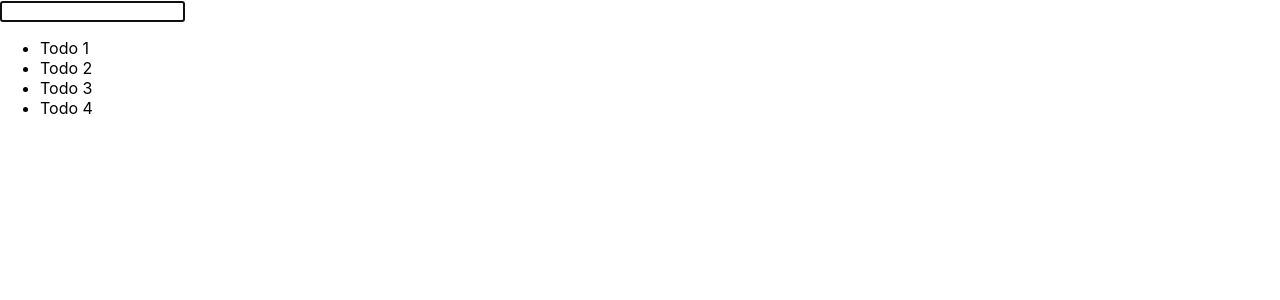
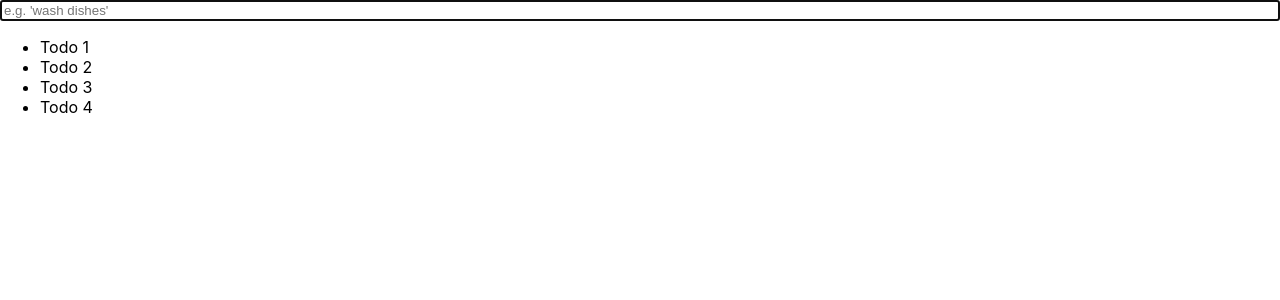
Before and after one commit to Pistch/notanota, a React (Create React App) app in the folder client/todos/: page / in a window 1280 px wide. Shown: the top 300 px of the page. Built offline with nearby package versions, Linux system fonts and the light colour scheme.

Commit message:
separate main input

```diff
--- /dev/null
+++ b/client/todos/src/components/MainInput/MainInput.tsx
@@ -0,0 +1,40 @@
+import React, { useCallback, useState } from 'react';
+
+import { Key, useGlobalKeystroke } from '../../hooks/useGlobalKeystroke';
+
+export interface IMainInputProps {
+    onSubmit: (text: string) => void;
+    initialValue?: string;
+    placeholder?: string;
+}
+
+export function MainInput(props: IMainInputProps) {
+    const { onSubmit, placeholder } = props;
+    const [inputValue, setInputValue] = useState(props.initialValue || '');
+    const handleInputBlur = useCallback((evt) => {
+        evt.target.focus();
+    }, []);
+    const handleInputChange = useCallback((evt) => {
+        setInputValue(evt.target.value);
+    }, [setInputValue]);
+    const handleSubmit = useCallback(() => {
+        if (!inputValue.trim()) {
+            return;
+        }
+
+        onSubmit(inputValue);
+        setInputValue('');
+    }, [onSubmit]);
+
+    useGlobalKeystroke(Key.Enter, handleSubmit);
+
+    return (
+        <input
+            autoFocus
+            value={inputValue}
+            placeholder={placeholder}
+            onChange={handleInputChange}
+            onBlur={handleInputBlur}
+        />
+    );
+}
--- /dev/null
+++ b/client/todos/src/components/MainInput/index.ts
@@ -0,0 +1 @@
+export { MainInput } from './MainInput';
--- a/client/todos/src/components/TodosLayout/TodosLayout.module.css
+++ b/client/todos/src/components/TodosLayout/TodosLayout.module.css
@@ -1,3 +1,4 @@
 .wrapper {
-
+    display: flex;
+    flex-direction: column;
 }
--- a/client/todos/src/containers/TodosContainer.tsx
+++ b/client/todos/src/containers/TodosContainer.tsx
@@ -2,6 +2,7 @@ import React, { useCallback, useState } from 'react';
 
 import { TodosLayout } from '../components/TodosLayout';
 import { TodoList } from '../components/TodoList';
+import { MainInput } from '../components/MainInput';
 import { extractId } from '../utils/todo';
 import { useOrderedList } from '../hooks/useOrderedList';
 import { useTodosState } from '../hooks/useTodosState';
@@ -9,7 +10,6 @@ import { useGlobalKeystroke, Key } from '../hooks/useGlobalKeystroke';
 
 export function TodosContainer() {
     const { todosList, deleteTodo, addTodo } = useTodosState();
-    const [inputValue, setInputValue] = useState('');
     const {
         selectedId,
         selectPrevious,
@@ -17,32 +17,14 @@ export function TodosContainer() {
         selectItemById,
     } = useOrderedList(todosList, extractId);
 
-    const handleInputBlur = useCallback((evt) => {
-        evt.target.focus();
-    }, []);
-    const handleInputChange = useCallback((evt) => {
-        setInputValue(evt.target.value);
-    }, [setInputValue]);
-    const handleSubmit = useCallback(() => {
-        if (!inputValue.trim()) {
-            return;
-        }
-
-        addTodo(inputValue);
-        setInputValue('');
-    }, [addTodo, inputValue, setInputValue]);
-
-    useGlobalKeystroke(Key.Enter, handleSubmit);
     useGlobalKeystroke(Key.ArrowDown, selectNext);
     useGlobalKeystroke(Key.ArrowUp, selectPrevious);
 
     return (
         <TodosLayout>
-            <input
-                autoFocus
-                value={inputValue}
-                onChange={handleInputChange}
-                onBlur={handleInputBlur}
+            <MainInput
+                placeholder="e.g. 'wash dishes'"
+                onSubmit={addTodo}
             />
 
             <TodoList
```
Also changed, not shown: client/todos/src/components/MainInput/MainInput.module.css (added).
